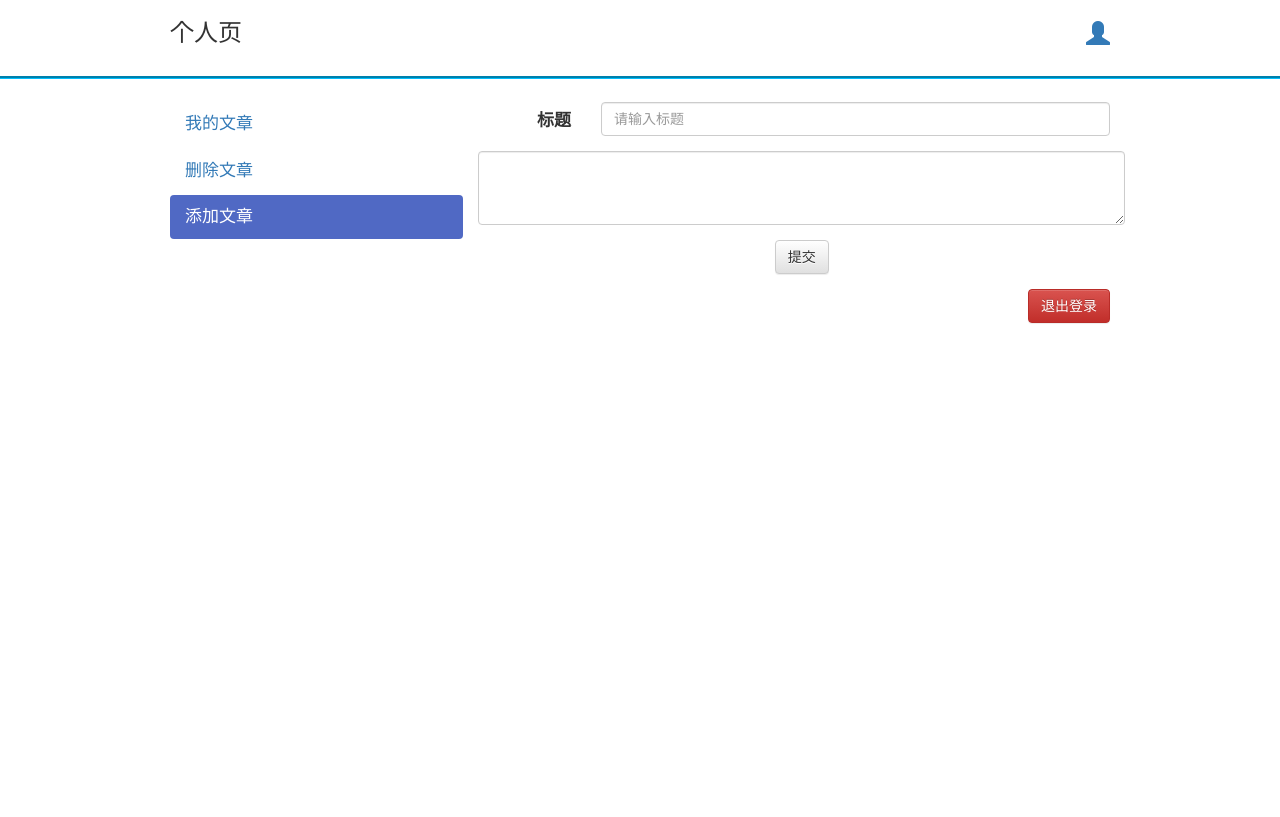
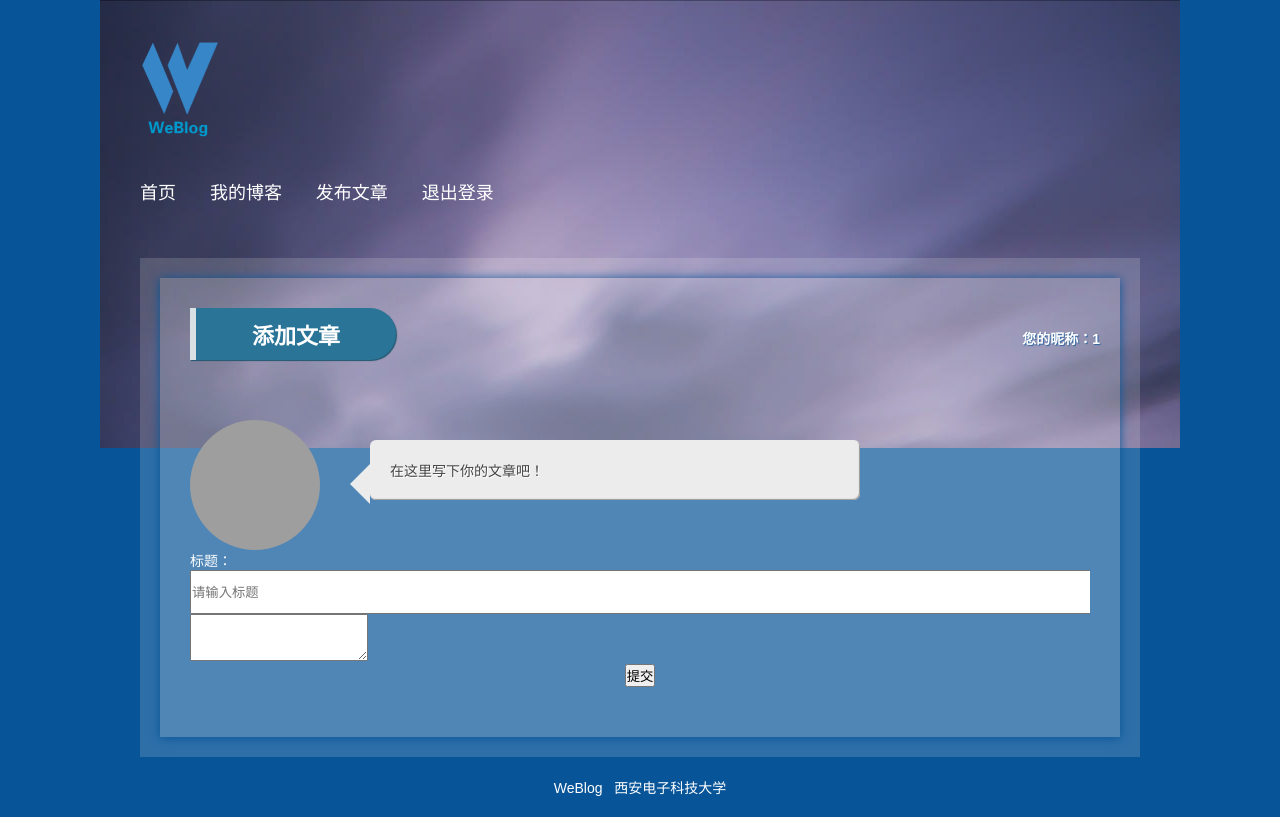
Before and after one commit to 2018XiDianWebGoGo/Web-ING-2018.5, a Flask app: page /add in a window 1280 px wide. Before the commit the page ends 324 px from the top, so only its background shows below. Run offline with Flask 2, Linux system fonts and the light colour scheme; a user stored in the database is signed in; tables that the repository leaves empty hold one stand-in row (values such as "Sample post"); parts of the project's set-up code (start-up, migrations or seed data) failed here and were passed over; some libraries are stand-ins or nearby versions; grey boxes are pictures that could not be loaded.

Commit message:
修改文章发布页样式

```diff
--- a/MyBlog/MyBlog/templates/add.html
+++ b/MyBlog/MyBlog/templates/add.html
@@ -1,54 +1,62 @@
-{% extends "base.html" %}
-{% block title %}个人页{% endblock%}
-{% block css %}
-@media (min-width: 992px) {
-.container-fluid {
-	width: 970px;
-}
-}
-.nav-pills >li.active> a, .nav-pills >li.active>a:hover, .nav-pills >li.active>a:focus {
-	color: #fff;
-	background-color: #5069C4;
-}
-{% endblock%}
-{% block content %}
-<div class="container-fluid">
-  <h3>个人页<div class="pull-right"><a href="/profile"><span class="glyphicon glyphicon-user"></span></a></div></h3>
-</div>
-<hr style="height:3px;border:none;border-top:3px groove deepskyblue;" />
-<!--分隔线-->
+<!DOCTYPE html>
+<html>
+<head>
+<meta charset="utf-8" />
+<meta http-equiv="X-UA-Compatible" content="IE=edge">
+<meta name="renderer" content="webkit">
+<title>添加文章</title>
+<meta name="keywords" content="添加文章" />
+<meta name="description" content="添加文章" />
+<script src="//lib.baomitu.com/ckeditor/4.9.2/ckeditor.js" crossorigin="anonymous"></script>
+<link href="/static/css/base.css" rel="stylesheet">
+<link href="/static/css/book.css" rel="stylesheet">
+<!--[if lt IE 9]>
+<script src="/static/js/modernizr.js"></script>
+<![endif]-->
+<script src="/static/js/scrollReveal.js"></script>
+</head>
+<body>
+<header>
+  <div class="logo" data-scroll-reveal="enter right over 1s"><a href="/"><img src="/static/images/logo.png" width="80px"></a></div>
+  <nav class="topnav" data-scroll-reveal="enter bottom over 1s after 1s">
+   <a href="/"><span>首页</span><span class="en">Home</span></a>
+   <a href="/profile"><span>我的博客</span><span class="en">Profile</span></a>
+   <a href="/add"><span>发布文章</span><span class="en">Add</span></a>
+   {% if current_user.is_authenticated %}<a href="/logout"><span>退出登录</span><span class="en">Logout</span></a>{% else %}<a href="/login"><span>登录/注册</span><span class="en">Login</span></a>{% endif %}
+  </nav>
+</header>
+<article>
+  <div class="container">
+    <h2 class="ctitle"><b>添加文章</b> <span>您的昵称：{{current_user.id}}</span></h2>
+    <div class="gbook">
+      <div class="about">
+        <div class="about_girl"><span><a href="/"><img src="/static/images/girl.jpg"></a></span>
+          <p>在这里写下你的文章吧！</p>
+        </div>
+<form method="post" action="/addblog/">
+标题：<input type="text" required="required"  id="articlename" name="articlename" placeholder="请输入标题" style="width:20000px;height:40px;color:black"/>
+<br/>
+    <textarea class="ckeditor" required="required" rows="3" name="editor1" id="editor1"></textarea>
 
-<div class="container-fluid">
-  <div class="row">
-    <div class="span2  col-xs-12 col-sm-3 col-md-4">
-      <ul class="nav nav-pills nav-stacked">
-        <!--nav-pills是胶囊导航 nav-stacked是垂直导航-->
-        <li><a href="/profile">我的文章</a></li>
-        <li><a href="/delete">删除文章</a></li>
-        <li class="active"><a href="#">添加文章</a></li>
-      </ul>
-    </div>
-    <div class="col-xs-12 col-sm-9 col-md-8">
-      <form class="form-horizontal"  role="form" method="post" action="/addblog/">
-  <div class="form-group">
-    <label for="articlename" class="col-sm-2 control-label">标题</label>
-    <div class="col-sm-10">
-      <input type="text" class="form-control" required="required" id="articlename" name="articlename" placeholder="请输入标题">
+
+      <div align="center"><button type="submit" class="btn btn-default center-block">提交</button></div>
+
+
+</form>
+      </div>
     </div>
   </div>
-
-  <div class="form-group">
-    <textarea class="form-control ckeditor" required="required" rows="3" name="editor1" id="editor1"></textarea>
-  </div>
-  <div class="form-group">
-    <div>
-      <button type="submit" class="btn btn-default center-block">提交</button>
-    </div>
-  </div>
-</form>
-
-        <a href="/logout" class="btn btn-danger pull-right">退出登录</a>
-    </div>
-  </div>
-</div>
-{% endblock%}
+  </aside>
+</article>
+<footer>
+WeBlog&nbsp;&nbsp;&nbsp;<a href="/">西安电子科技大学</a>
+</footer>
+<script>
+	if (!(/msie [6|7|8|9]/i.test(navigator.userAgent))){
+		(function(){
+			window.scrollReveal = new scrollReveal({reset: true});
+		})();
+	};
+</script>
+</body>
+</html>
```
